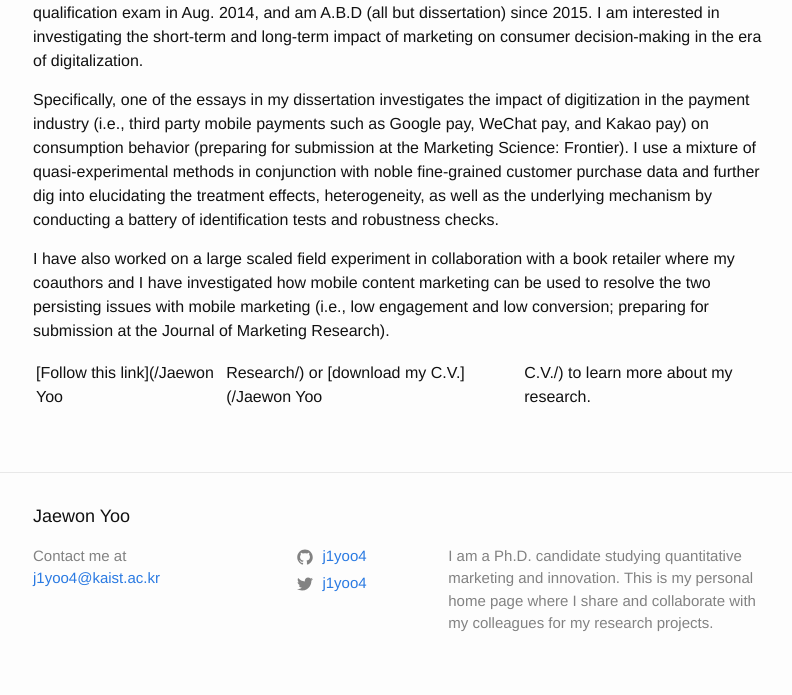
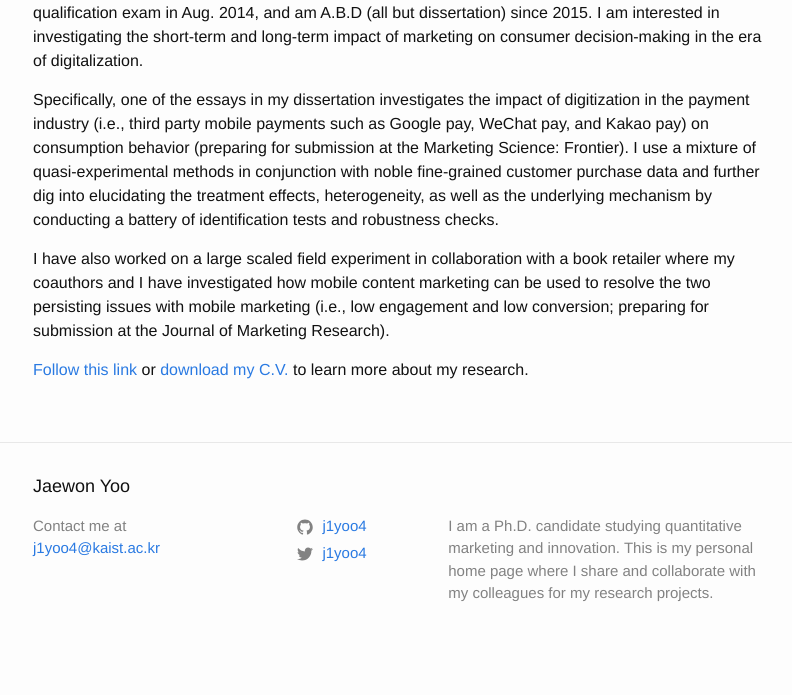
Before and after one commit to j1yoo/j1yoo.github.io, a Jekyll site: the page built from about.markdown, in a window 1280 px wide. Shown: the part 430-1125 px from the top of the page, without its empty margins (237-1029 px from the left). Built offline with Jekyll 4.4.1, drawn with Linux system fonts in a browser that asks for light colours; after the commit the page ends 1095 px from its top, so only the background shows below that; some of the changed lines change nothing that is shown.

Commit message:
Update about.markdown

```diff
--- a/about.markdown
+++ b/about.markdown
@@ -13,4 +13,4 @@ Specifically, one of the essays in my dissertation investigates the impact of di
 
 I have also worked on a large scaled field experiment in collaboration with a book retailer where my coauthors and I have investigated how mobile content marketing can be used to resolve the two persisting issues with mobile marketing (i.e., low engagement and low conversion; preparing for submission at the Journal of Marketing Research).
 
-[Follow this link](/Jaewon Yoo | Research/) or [download my C.V.](/Jaewon Yoo | C.V./) to learn more about my research.
+[Follow this link](/JWY_Research/) or [download my C.V.](/JWY_C.V./) to learn more about my research.
```
